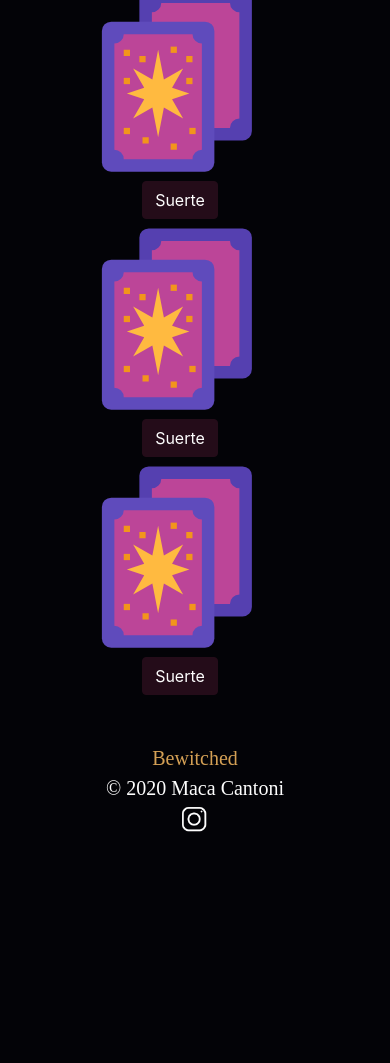
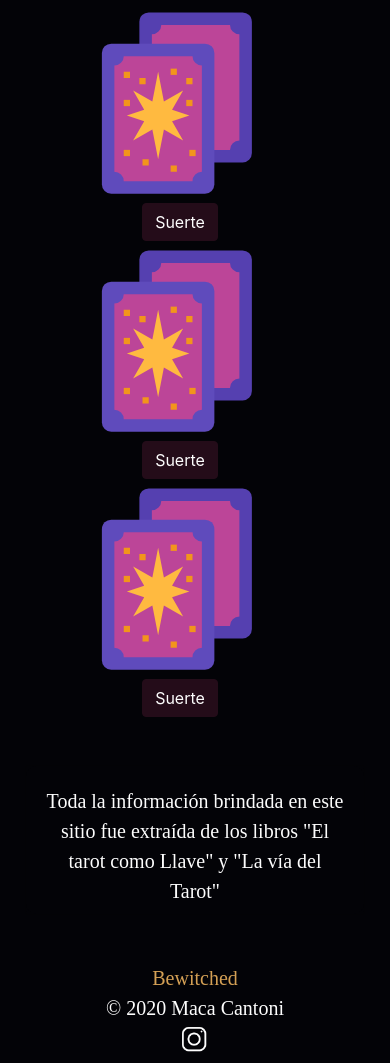
Before and after one commit to maccantoni/bewitched-website, a website: page oraculo.html in a window 390 px wide. Shown: the part 491-1554 px from the top of the page. Before the commit the page ends 1334 px from the top, so only its background shows below. Drawn offline with nearby package versions, Linux system fonts and the light colour scheme; a web font is replaced by a local one.

Commit message:
Actualización de la sección oráculo

```diff
--- a/SCSS/style.scss
+++ b/SCSS/style.scss
@@ -218,6 +218,29 @@ body {
   color: $dark-color;
 }
 
+.card {
+  height: 90px;
+}
+
+.card-body {
+  font-size: 20px;
+  font-family: "Piazzolla", serif;
+  background-color: $dark-color;
+  border-radius: 10px;
+  color: $light-color;
+}
+
+.fuentes__link {
+  font-family: "Piazzolla", serif;
+  color: $light-color;
+}
+
+.fuentes__link:hover {
+  font-weight: bold;
+  text-decoration: none;
+  color: $gold-color;
+}
+
 /* Tiradas */
 
 .tirada__title {
@@ -272,15 +295,15 @@ body {
 
 .contact__btn-custom {
   /*    width: 600px; */
-  background-color: $purple-color;
-  border-color: $purple-color;
+  background-color: $gold-color;
+  border-color: $gold-color;
   font-family: "Piazzolla", serif;
 }
 
 .contact__btn-custom:hover {
-  background-color: $gold-color;
-  border-color: $gold-color;
-  color: $dark-color;
+  background-color: $purple-color;
+  border-color: $purple-color;
+  color: $light-color;
 }
 
 .contact__input,
@@ -313,3 +336,27 @@ body {
 .footer__icon-logo {
   height: 30px;
 }
+
+@media (min-width: 300px) and (max-width: 786px) {
+  .intro__title {
+    font-size: 40px;
+    margin-top: 50px;
+  }
+
+  .menores {
+    height: 150px;
+    margin-bottom: 50px;
+  }
+
+  .oraculo__title {
+    font-size: 40px;
+  }
+
+  .oraculo__subtitle {
+    margin-top: 30px;
+  }
+
+  .card {
+    height: 150px;
+  }
+}
--- a/oraculo.html
+++ b/oraculo.html
@@ -293,6 +293,28 @@
       </div>
     </section>
 
+    <section class="container fuentes mt-5 mb-5">
+      <div class="card text-center">
+        <div class="card-body">
+          Toda la información brindada en este sitio fue extraída de los libros
+          <a
+            href="https://somosfe.com.ar/tienda/333-el-tarot-como-llave"
+            target="_blank"
+            class="fuentes__link"
+          >
+            "El tarot como Llave"</a
+          >
+          y
+          <a
+            href="https://www.amazon.es/v%C3%ADa-del-tarot-BEST-SELLER/dp/8497939557"
+            target="_blank"
+            class="fuentes__link"
+            >"La vía del Tarot"</a
+          >
+        </div>
+      </div>
+    </section>
+
     <footer class="container-fluid footer">
       <div class="footer__title">Bewitched</div>
       <div>&copy; 2020 Maca Cantoni</div>
```
Also changed, not shown: CSS/estilo.css.
